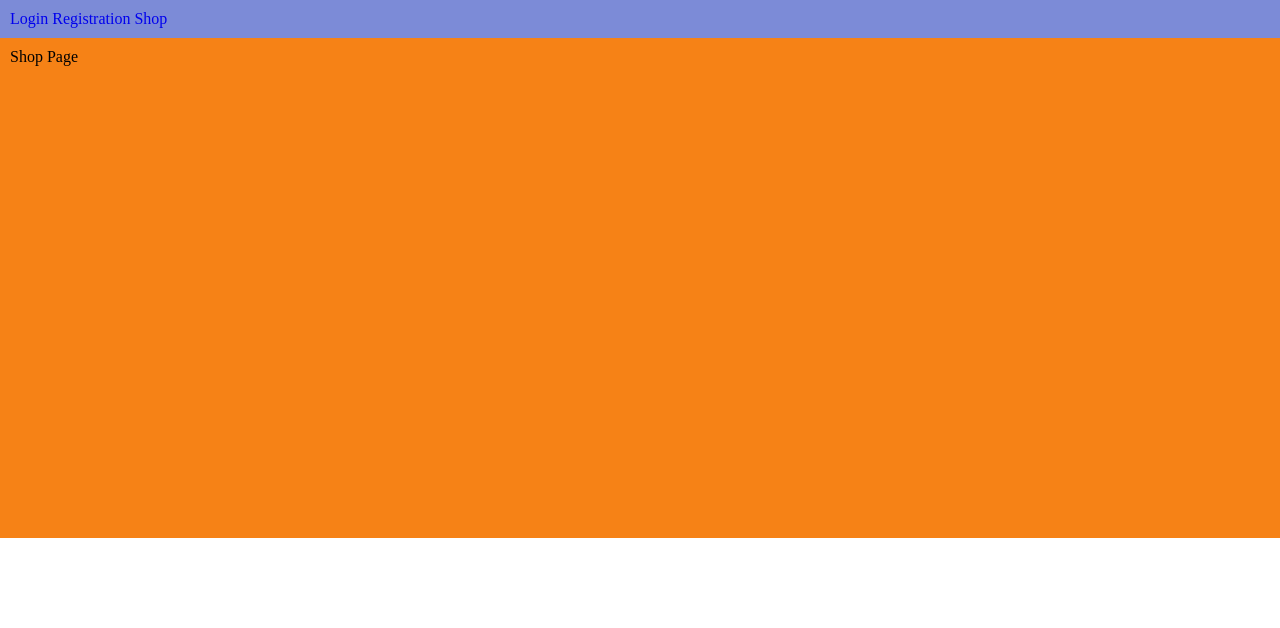
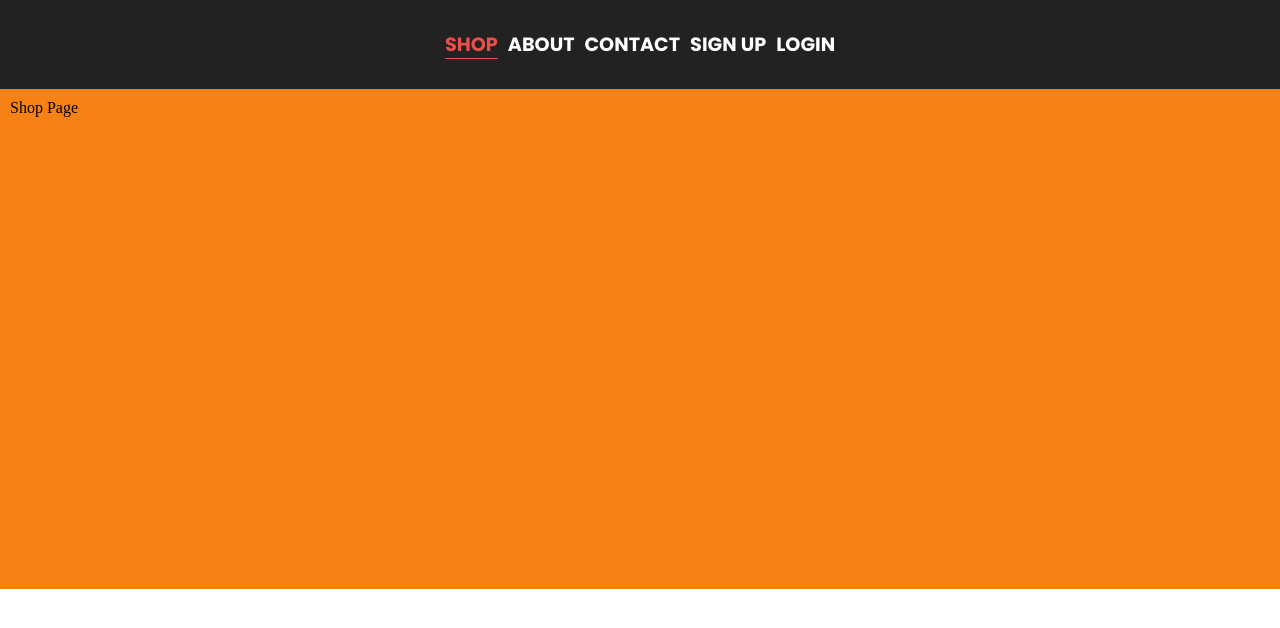
Before and after one commit to damaloonazhret/eCommerce-Application, a website built with webpack: page src/index.html in a window 1280 px wide. Built offline with nearby package versions, Linux system fonts and the light colour scheme.

Commit message:
feat: add more links and styles to header

```diff
--- a/src/components/view/header/header.scss
+++ b/src/components/view/header/header.scss
@@ -1,4 +1,33 @@
 .header {
-    padding: 10px;
-    background-color: #7c8bd7;
+    padding: 30px 20px;
+    background-color: #222;
+
+    &__nav-list {
+        display: flex;
+        justify-content: center;
+        text-decoration: none;
+        gap: 10px;
+
+        @media (max-width: 440px) {
+            flex-direction: column;
+        }
+    }
+
+    &__nav-link {
+        color: #fff;
+        font-weight: 700;
+        font-size: 1.2rem;
+        font-family: 'Poppins', sans-serif;
+        text-transform: uppercase;
+        transition: all 0.3s ease-in-out;
+
+        &:hover {
+            color: #ea4f4c;
+        }
+
+        &.active {
+            border-bottom: 1px solid #ea4f4c;
+            color: #ea4f4c;
+        }
+    }
 }
--- a/src/components/view/header/index.ts
+++ b/src/components/view/header/index.ts
@@ -3,22 +3,54 @@ import './header.scss';
 export default class Header {
     private header!: HTMLElement;
 
+    private nav!: HTMLElement;
+
+    private ul!: HTMLElement;
+
     constructor() {
         this.init();
+        this.bindListeners();
+        this.setActiveLink(window.location.pathname);
     }
 
     private init(): void {
         this.header = document.createElement('header');
         this.header.classList.add('header');
-        this.header.innerHTML = `
-                            <nav>
-                              <ul>
-                                <a href="/login" data-route>Login</a>
-                                <a href="/registration" data-route>Registration</a>
-                                <a href="/" data-route>Shop</a>
-                              </ul>
-                            </nav>
+
+        this.nav = document.createElement('nav');
+        this.nav.classList.add('header__nav');
+
+        this.ul = document.createElement('ul');
+        this.ul.classList.add('header__nav-list');
+        this.ul.innerHTML = `
+                            <li><a class="header__nav-link" href="/" data-route>Shop</a></li>
+                            <li><a class="header__nav-link" href="/about" data-route>About</a></li>
+                            <li><a class="header__nav-link" href="/contact" data-route>Contact</a></li>
+                            <li><a class="header__nav-link" href="/registration" data-route>Sign Up</a></li>
+                            <li><a class="header__nav-link" href="/login" data-route>Login</a></li>
                             `;
+
+        this.nav.append(this.ul);
+        this.header.append(this.nav);
+    }
+
+    private bindListeners(): void {
+        this.ul.addEventListener('click', (e) => {
+            const target = e.target as HTMLAnchorElement;
+            if (target.classList.contains('header__nav-link')) {
+                this.setActiveLink(new URL(target.href).pathname);
+            }
+        });
+    }
+
+    public setActiveLink(path: string): void {
+        const liElements = this.ul.querySelectorAll('li a');
+        liElements.forEach((li) => {
+            li.classList.remove('active');
+            if (li.getAttribute('href') === path) {
+                li.classList.add('active');
+            }
+        });
     }
 
     public getLayout(): HTMLElement {
--- a/src/global.scss
+++ b/src/global.scss
@@ -1,3 +1,5 @@
+@import url('https://fonts.googleapis.com/css2?family=Poppins:wght@400;700&display=swap');
+
 html {
     box-sizing: border-box;
     scroll-behavior: smooth;
```
